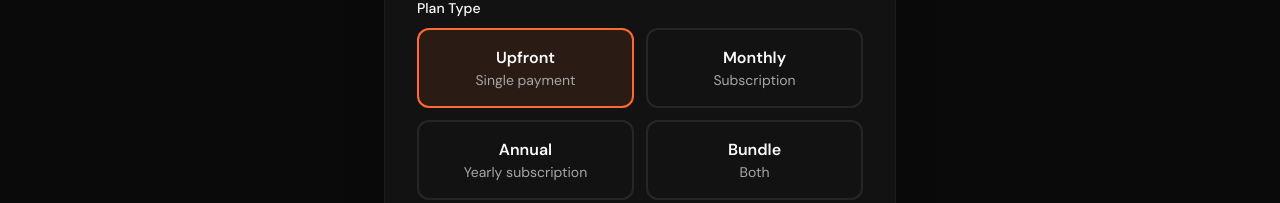
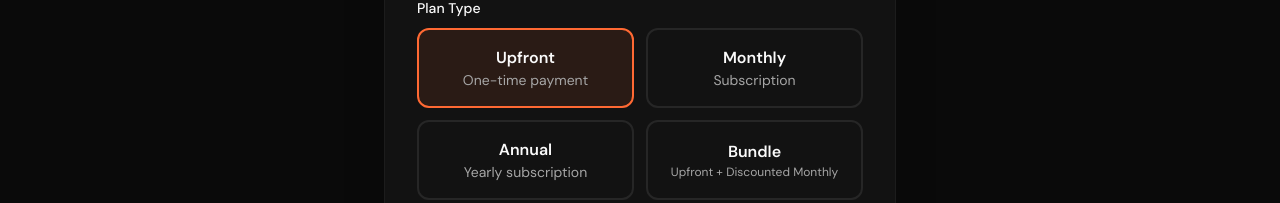
Before and after one commit to matrixfrr/GimmeASite, a Next.js app: page /checkout in a window 1280 px wide. Shown: the part 597-800 px from the top of the page. Built offline with nearby package versions, Linux system fonts and the light colour scheme.

Commit message:
Update step 1 plan type descriptions

```diff
--- a/src/app/checkout/page.tsx
+++ b/src/app/checkout/page.tsx
@@ -331,7 +331,7 @@ function CheckoutContent() {
                       }`}
                     >
                       <div className="font-semibold">Upfront</div>
-                      <div className="text-sm text-muted-foreground">Single payment</div>
+                      <div className="text-sm text-muted-foreground">One-time payment</div>
                     </button>
                     <button
                       type="button"
@@ -367,7 +367,7 @@ function CheckoutContent() {
                       }`}
                     >
                       <div className="font-semibold">Bundle</div>
-                      <div className="text-sm text-muted-foreground">Both</div>
+                      <div className="text-xs text-muted-foreground">Upfront + Discounted Monthly</div>
                     </button>
                   </div>
                 </div>
```
